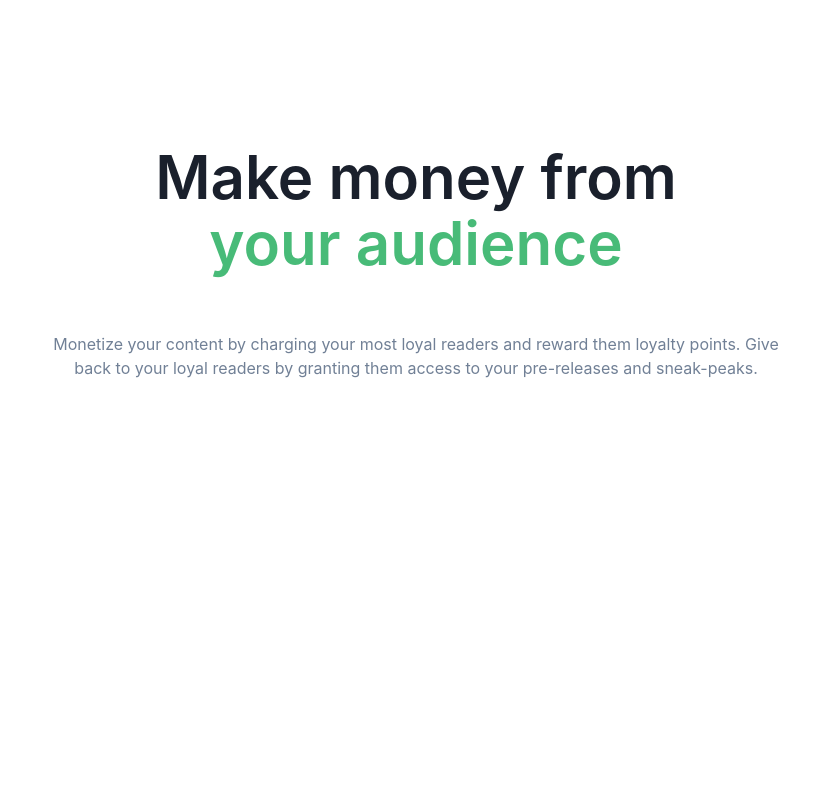
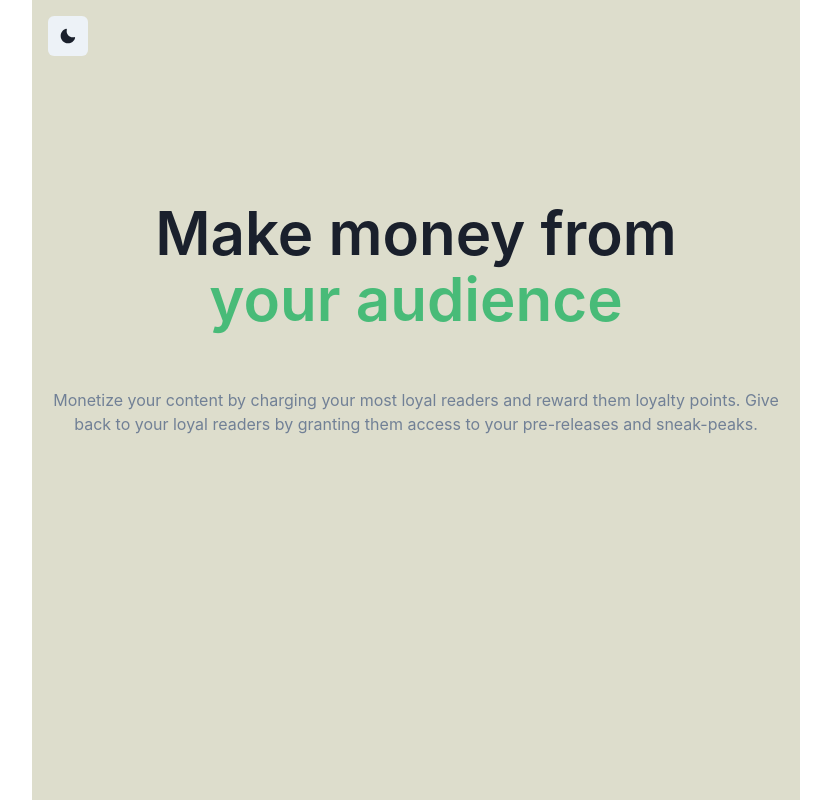
Before and after one commit to myu-suke/mytemplate, a React (Vite) app: page / in a window 1280 px wide. Shown: the whole page, without its empty margins (224-1055 px from the left). Built offline with nearby package versions, Linux system fonts and the light colour scheme.

Commit message:
update chakra color toggle

```diff
--- a/package.json
+++ b/package.json
@@ -10,6 +10,7 @@
     "format": "prettier --write \"**/*.+(js|json|yml|ts|tsx)\""
   },
   "dependencies": {
+    "@chakra-ui/icons": "^1.1.7",
     "@chakra-ui/react": "^1.7.4",
     "@emotion/react": "^11",
     "@emotion/styled": "^11",
@@ -27,9 +28,9 @@
     "eslint-config-airbnb": "^19.0.4",
     "eslint-config-airbnb-typescript": "^16.1.0",
     "eslint-config-prettier": "^8.5.0",
-    "eslint-plugin-node": "^11.1.0",
     "eslint-plugin-import": "^2.25.4",
     "eslint-plugin-jsx-a11y": "^6.5.1",
+    "eslint-plugin-node": "^11.1.0",
     "eslint-plugin-react": "^7.29.3",
     "eslint-plugin-react-hooks": "^4.3.0",
     "prettier": "^2.5.1",
--- a/src/App.tsx
+++ b/src/App.tsx
@@ -1,8 +1,9 @@
-import { Box, Heading, Container, Text, Stack } from "@chakra-ui/react";
+import { Box, Heading, Container, Text, Stack, useColorModeValue } from "@chakra-ui/react";
+import ColorThemeToggleButton from "./components/atoms/ColorThemeToggleButton";
 
-export default function App() {
-  return (
-    <Container maxW="3xl" minH="100vh">
+const App = () => (
+  <Container maxW="3xl" minH="100vh" bg={useColorModeValue("#ddc", "#112")} pt={4}>
+    <ColorThemeToggleButton />
     <Stack as={Box} textAlign="center" spacing={{ base: 8, md: 14 }} py={{ base: 20, md: 36 }}>
       <Heading fontWeight={600} fontSize={{ base: "2xl", sm: "4xl", md: "6xl" }} lineHeight="110%">
         Make money from <br />
@@ -17,4 +18,5 @@ export default function App() {
     </Stack>
   </Container>
 );
-}
+
+export default App;
--- /dev/null
+++ b/src/components/atoms/ColorThemeToggleButton.tsx
@@ -0,0 +1,16 @@
+import { MoonIcon, SunIcon } from "@chakra-ui/icons";
+import { IconButton, useColorMode } from "@chakra-ui/react";
+
+const ColorThemeToggleButton = () => {
+  const { colorMode, toggleColorMode } = useColorMode();
+
+  return (
+    <IconButton
+      aria-label="Search database"
+      onClick={toggleColorMode}
+      icon={colorMode === "light" ? <MoonIcon /> : <SunIcon />}
+    />
+  );
+};
+
+export default ColorThemeToggleButton;
--- a/src/main.tsx
+++ b/src/main.tsx
@@ -1,15 +1,16 @@
-import { ChakraProvider } from "@chakra-ui/react";
+import { ChakraProvider, ColorModeScript } from "@chakra-ui/react";
 import React from "react";
 import ReactDOM from "react-dom";
 
-// import "./index.css";
 import App from "./App";
+import theme from "./theme";
 
 ReactDOM.render(
-  <ChakraProvider>
-    <React.StrictMode>
+  <React.StrictMode>
+    <ChakraProvider theme={theme}>
+      <ColorModeScript initialColorMode={theme.config.initialColorMode} />
       <App />
-    </React.StrictMode>
-  </ChakraProvider>,
+    </ChakraProvider>
+  </React.StrictMode>,
   document.getElementById("root")
 );
--- /dev/null
+++ b/src/theme.ts
@@ -0,0 +1,10 @@
+import { extendTheme, ThemeConfig } from "@chakra-ui/react";
+
+const config: ThemeConfig = {
+  initialColorMode: "light",
+  useSystemColorMode: true
+};
+
+const theme = extendTheme({ config });
+
+export default theme;
```
Also changed, not shown: tsconfig.json (+0 -35 lines), .eslintrc.yml, 2 other files (tests, documents, lock files or other folders). Lines whose indentation alone changed are shown as unchanged.
